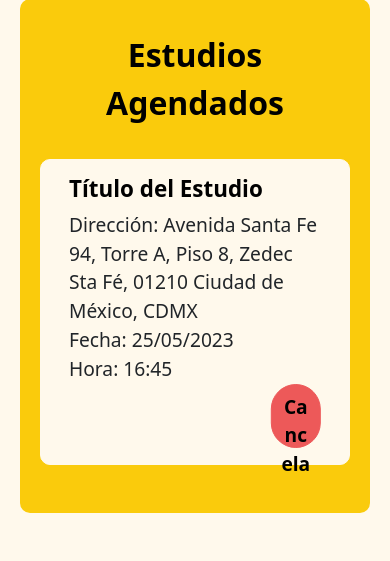
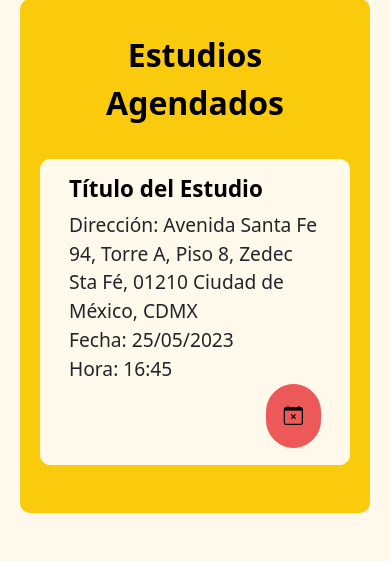
Before and after one commit to jorgergo/testfarma_webapp, a Django app: page /appointments in a window 390 px wide. Shown: the part 897-1458 px from the top of the page. Run offline with Django 4.2, Linux system fonts and the light colour scheme; some libraries are stand-ins or nearby versions.

Commit message:
Button Modifications for responsivity

```diff
--- a/login/static/styles/appointments.css
+++ b/login/static/styles/appointments.css
@@ -46,6 +46,7 @@ input {
   text-align: center;
   padding: 0.5rem;
   font-size: 1.2rem;
+  font-style: normal;
 }
 
 .btn-left {
@@ -78,11 +79,14 @@ input {
   background-color: #ed5959;
   border-color: #ed5959;
   color: #000;
-  width: 20%;
+  width: 22%;
   height: 4rem;
   position: relative;
-  left: 90%;
-  transform: translateX(-50%);
+  left: 78%;
+}
+
+.btn-right.small {
+  display: none;
 }
 
 .btn-right:hover {
@@ -111,3 +115,12 @@ input {
     margin-top: 10rem;
   }
 }
+
+@media (max-width: 768px) {
+  .btn-right {
+    display: none;
+  }
+  .btn-right.small {
+    display: block;
+  }
+}
--- a/login/templates/appointments/appointments.html
+++ b/login/templates/appointments/appointments.html
@@ -75,7 +75,11 @@
                 <p class="card-text">Fecha: 25/05/2023</p>
                 <p class="card-text">Hora: 16:45</p>
                 <button type="submit" class="btn btn-right">
-                  Cancelar Estudio
+                  <i class="bi bi-calendar-x"></i>
+                  &nbsp;Cancelar Estudio
+                </button>
+                <button type="submit" class="btn btn-right small">
+                  <i class="bi bi-calendar-x"></i>
                 </button>
               </div>
             </div>
```
